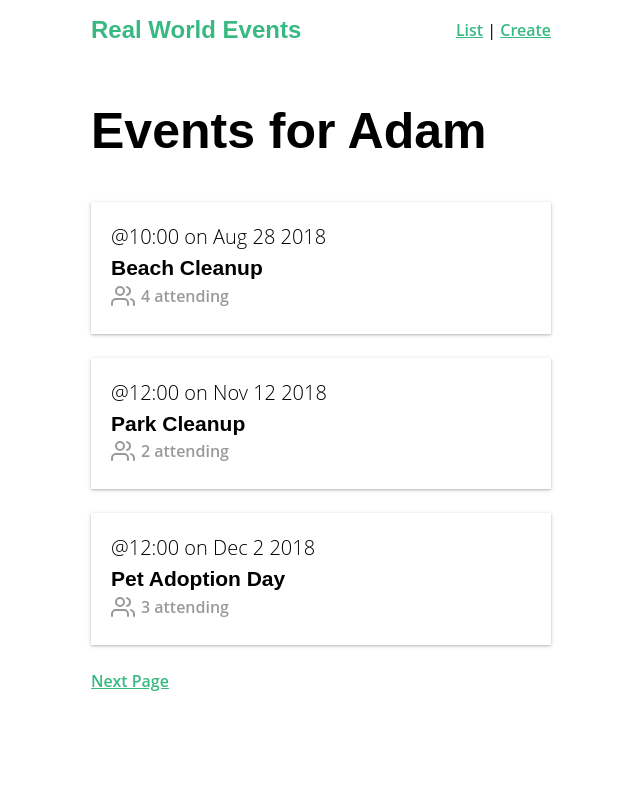
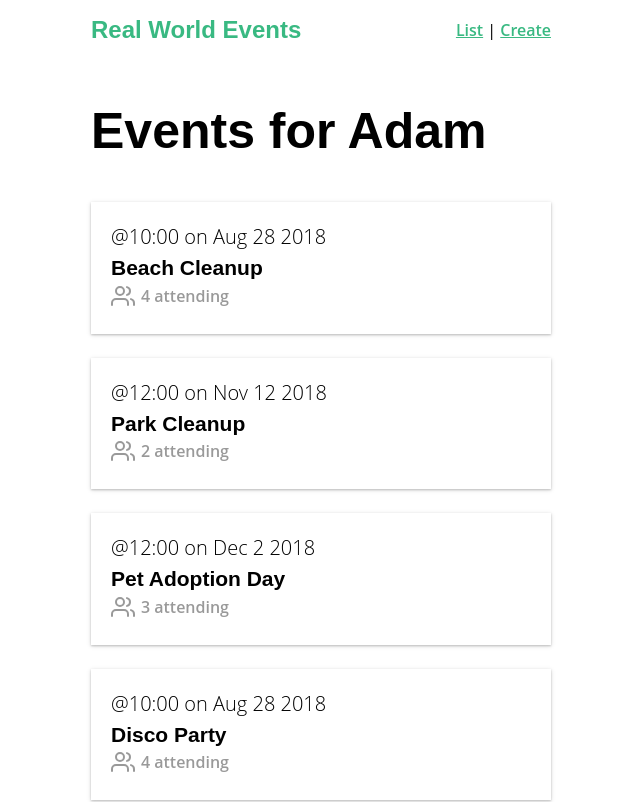
Before and after one commit to jhuerta/VueTraining_VueMastery, a Vue app in the folder next-level-vue/: page / in a window 1280 px wide. Shown: the top 802 px of the page, without its empty margins (319-959 px from the left). Built offline with nearby package versions, Linux system fonts and the light colour scheme; data requests are answered from the project's data file.

Commit message:
Finished with the progress bar - Finished lesson 5. Things are starting to get complicated ...

```diff
--- a/next-level-vue/db.json
+++ b/next-level-vue/db.json
@@ -267,6 +267,42 @@
       "date": "2019-04-01T07:44:00.000Z",
       "time": "1:00",
       "attendees": []
+    },
+    {
+      "id": 3417663,
+      "user": {
+        "id": "abc123",
+        "name": "Adam"
+      },
+      "category": "sustainability",
+      "organizer": {
+        "id": "abc123",
+        "name": "Adam"
+      },
+      "title": "aaaaaa",
+      "description": "bbbbbbbb",
+      "location": "bdddddddddd",
+      "date": "2019-04-03T13:26:00.000Z",
+      "time": "1:00",
+      "attendees": []
+    },
+    {
+      "id": 5578523,
+      "user": {
+        "id": "abc123",
+        "name": "Adam"
+      },
+      "category": "animal welfare",
+      "organizer": {
+        "id": "abc123",
+        "name": "Adam"
+      },
+      "title": "aaaaaaaa",
+      "description": "bbbbbbbbbb",
+      "location": "cccccccc",
+      "date": "2019-04-12T13:26:00.000Z",
+      "time": "1:00",
+      "attendees": []
     }
   ]
 }
--- a/next-level-vue/src/router.js
+++ b/next-level-vue/src/router.js
@@ -14,7 +14,8 @@
     {
       path: '/',
       name: 'event-list',
-      component: EventList
+      component: EventList,
+      props: true
     },
     {
       path: '/event/create',
@@ -41,7 +42,7 @@
   NProgress.start()
   next()
 })
-router.afterEach((routeTo, routeFrom) => {
+router.afterEach(() => {
   NProgress.done()
   console.log('Global Router: afterEach')
 })
--- a/next-level-vue/src/store/modules/event.js
+++ b/next-level-vue/src/store/modules/event.js
@@ -5,7 +5,8 @@
 export const state = {
   events: [],
   eventsTotal: 0,
-  event: {}
+  event: {},
+  perPage: 5
 }
 
 export const mutations = {
@@ -43,8 +44,8 @@
         throw error
       })
   },
-  fetchEvents({ commit, dispatch }, { perPage, page }) {
-    EventService.getEvents(perPage, page)
+  fetchEvents({ commit, dispatch, state }, { page }) {
+    return EventService.getEvents(state.perPage, page)
       .then(response => {
         commit('SET_EVENTS_TOTAL', parseInt(response.headers['x-total-count']))
         commit('SET_EVENTS', response.data)
@@ -64,18 +65,20 @@
       commit('SET_EVENT', event)
       return event
     } else {
-      return EventService.getEvent(id)
+      var newEvent = EventService.getEvent(id)
         .then(response => {
           commit('SET_EVENT', response.data)
           return event
         })
         .catch(error => {
-          const notification = {
+          var notification = {
             type: 'error',
-            message: 'There was a problem fetching event: ' + error.message
+            message: 'There was a problem fetching events: ' + error.message
           }
           dispatch('notification/add', notification, { root: true })
         })
+
+      return newEvent
     }
   }
 }
--- a/next-level-vue/src/views/EventCreate.vue
+++ b/next-level-vue/src/views/EventCreate.vue
@@ -10,18 +10,18 @@
       <h3>Name & describe your event</h3>
       <div class="field">
         <label>Title</label>
-        <input v-model="event.title" type="text" placeholder="Add an event title"/>
+        <input v-model="event.title" type="text" placeholder="Add an event title">
       </div>
 
       <div class="field">
         <label>Description</label>
-        <input v-model="event.description" type="text" placeholder="Add a description"/>
+        <input v-model="event.description" type="text" placeholder="Add a description">
       </div>
 
       <h3>Where is your event?</h3>
       <div class="field">
         <label>Location</label>
-        <input v-model="event.location" type="text" placeholder="Add a location"/>
+        <input v-model="event.location" type="text" placeholder="Add a location">
       </div>
 
       <h3>When is your event?</h3>
@@ -38,7 +38,7 @@
         </select>
       </div>
 
-      <input type="submit" class="button -fill-gradient" value="Submit"/>
+      <input type="submit" class="button -fill-gradient" value="Submit">
     </form>
   </div>
 </template>
@@ -46,6 +46,7 @@
 
 <script>
 import Datepicker from 'vuejs-datepicker'
+import NProgress from 'nprogress'
 
 export default {
   components: {
@@ -64,16 +65,20 @@
   },
   methods: {
     createEvent() {
+      NProgress.start()
       this.$store
         .dispatch('event/createEvent', this.event)
         .then(() => {
+          // NProgress.done() : Optional, it will be started/stoped in the event-show
           this.$router.push({
             name: 'event-show',
             params: { id: this.event.id }
           })
           this.event = this.createFreshEventObject()
         })
-        .catch(() => {})
+        .catch(() => {
+          NProgress.done()
+        })
     },
     createFreshEventObject() {
       const user = this.$store.state.user.user
--- a/next-level-vue/src/views/EventList.vue
+++ b/next-level-vue/src/views/EventList.vue
@@ -3,38 +3,62 @@
     <h1>Events for {{ user.user.name }}</h1>
     <EventCard v-for="event in event.events" :key="event.id" :event="event"/>
     <template v-if="page != 1">
-      <router-link :to="{ name: 'event-list', query: { page: page - 1 } }" rel="prev">
-      Prev Page</router-link>
-      <template v-if="hasNextPage"> | </template>
+      <router-link :to="{ name: 'event-list', query: { page: page - 1 } }" rel="prev">Prev Page</router-link>
+      <template v-if="hasNextPage">|</template>
     </template>
-    <router-link v-if="hasNextPage" :to="{ name: 'event-list', query: { page: page + 1 } }" rel="next">
-      Next Page</router-link>
+    <router-link
+      v-if="hasNextPage"
+      :to="{ name: 'event-list', query: { page: page + 1 } }"
+      rel="next"
+    >Next Page</router-link>
   </div>
 </template>
 
 <script>
 import EventCard from '@/components/EventCard.vue'
 import { mapState } from 'vuex'
+import store from '@/store/store'
 
+function getPageEvents(routeTo, next) {
+  var currentPage = parseInt(routeTo.query.page) || 1
+
+  store
+    .dispatch('event/fetchEvents', {
+      page: currentPage
+    })
+    .then(() => {
+      routeTo.params.page = currentPage
+      next()
+    })
+}
 export default {
+  props: {
+    page: {
+      type: Number,
+      required: true
+    }
+  },
   components: {
     EventCard
   },
-  created() {
-    this.perPage = 3 // Setting perPage here and not in data means it won't be reactive.
-    // We don't need it to be reactive, and this way our component has access to it.
+  beforeRouteEnter(routeTo, routeFrom, next) {
+    getPageEvents(routeTo, next)
+  },
+  beforeRouteUpdate(routeTo, routeFrom, next) {
+    getPageEvents(routeTo, next)
+  },
+  // beforeRouteUpdate(routeTo, routeFrom, next) {
+  //   this.$store.dispatch('event/fetchEvents', {
+  //     perPage: store.event.perPage,
+  //     page: this.page
+  //   })
 
-    this.$store.dispatch('event/fetchEvents', {
-      perPage: this.perPage,
-      page: this.page
-    })
-  },
+  //   console.log('inside beforeRouteUpdate')
+  //   next()
+  // },
   computed: {
-    page() {
-      return parseInt(this.$route.query.page) || 1
-    },
     hasNextPage() {
-      return this.event.eventsTotal > this.page * this.perPage
+      return this.event.eventsTotal > this.page * this.event.perPage
     },
     ...mapState(['event', 'user'])
   }
```
